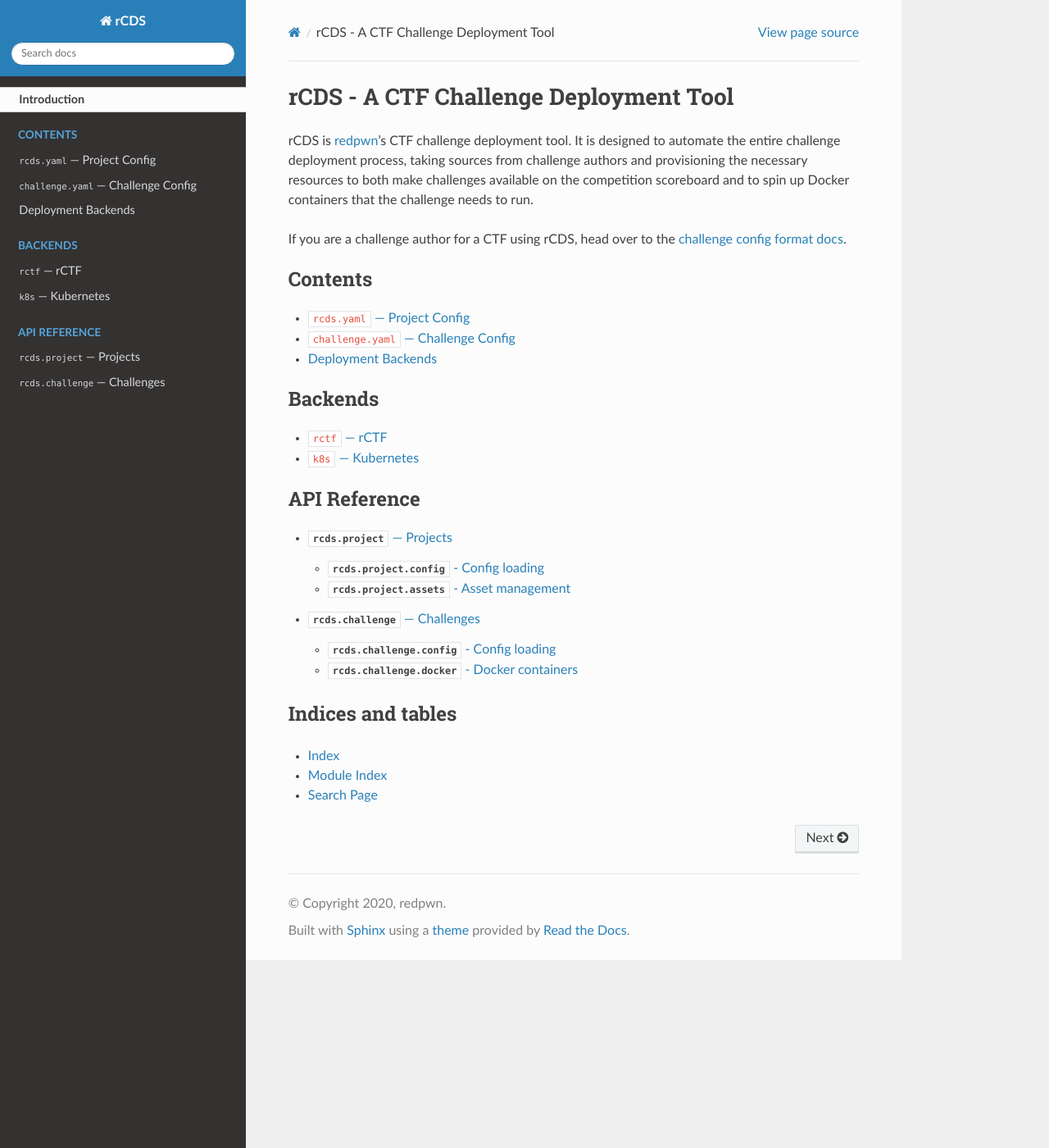
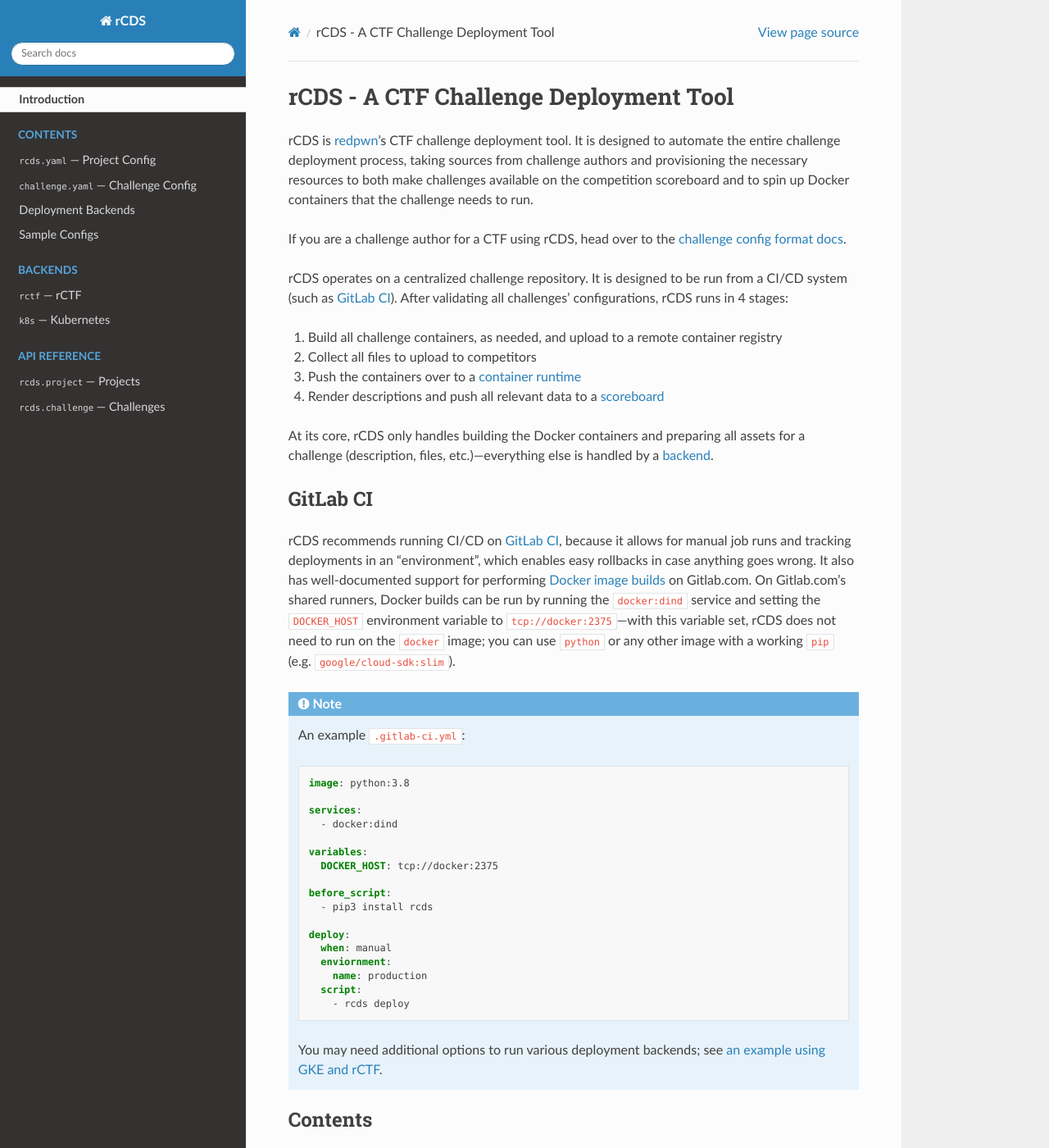
Before and after one commit to redpwn/rcds, a Sphinx documentation site: the page built from docs/index.rst, in a window 1280 px wide and 1400 px high. Shown: the whole window at 82% size. Built offline with Sphinx 7.4.7 and the Read the Docs theme 2.0.0, drawn with Linux system fonts in a browser that asks for light colours.

Commit message:
docs: add more detailed intro + examples
Also include some info on CI setup on index page.

```diff
--- a/docs/backends/index.rst
+++ b/docs/backends/index.rst
@@ -24,6 +24,8 @@
 the docs for the backends you are using to understand challenge options specific
 to that backend.
 
+.. _backends#scoreboard:
+
 Scoreboard Backends
 -------------------
 
@@ -33,6 +35,8 @@
 
 - :doc:`rCTF <rctf/index>`
 
+.. _backends#container-runtime:
+
 Container Runtime Backends
 --------------------------
 
--- a/docs/challenge.rst
+++ b/docs/challenge.rst
@@ -71,6 +71,12 @@
 connect to each other via a DNS lookup of their names; for example, if a
 container ``app`` is defined, another container can connect to any of ``app``'s
 declared ports by looking up the name ``app``.
+
+Whether a container needs to be rebuilt is determined by looking at every file
+in the Docker build context. Thus, it is very important that you include only
+what is necessary in the build context by using a ``.dockerignore`` file; at
+minimum, ``challenge.yaml`` should be excluded to prevent needing to rebuild the
+container when the challenge's description is updated.
 
 ``image`` --- the tag of an existing image to run
 
--- a/docs/index.rst
+++ b/docs/index.rst
@@ -15,7 +15,67 @@
 If you are a challenge author for a CTF using rCDS, head over to the
 :doc:`challenge config format docs <challenge>`.
 
+rCDS operates on a centralized challenge repository. It is designed to be run
+from a CI/CD system (such as `GitLab CI`_). After validating all challenges'
+configurations, rCDS runs in 4 stages:
+
+1.  Build all challenge containers, as needed, and upload to a remote container
+    registry
+2.  Collect all files to upload to competitors
+3.  Push the containers over to a :ref:`container runtime
+    <backends#container-runtime>`
+4.  Render descriptions and push all relevant data to a :ref:`scoreboard
+    <backends#scoreboard>`
+
+At its core, rCDS only handles building the Docker containers and preparing all
+assets for a challenge (description, files, etc.)---everything else is handled
+by a :doc:`backend <backends/index>`.
+
+GitLab CI
+---------
+
+rCDS recommends running CI/CD on `GitLab CI`_, because it allows for manual job
+runs and tracking deployments in an "environment", which enables easy rollbacks
+in case anything goes wrong. It also has well-documented support for performing
+`Docker image builds <https://gitlab.com/gitlab-examples/docker>`_ on
+Gitlab.com. On Gitlab.com's shared runners, Docker builds can be run by running
+the ``docker:dind`` service and setting the ``DOCKER_HOST`` environment variable
+to ``tcp://docker:2375``---with this variable set, rCDS does not need to run on
+the ``docker`` image; you can use ``python`` or any other image with a working
+``pip`` (e.g. ``google/cloud-sdk:slim``).
+
+.. note::
+
+    An example ``.gitlab-ci.yml``:
+
+    .. code-block:: yaml
+
+        image: python:3.8
+
+        services:
+          - docker:dind
+
+        variables:
+          DOCKER_HOST: tcp://docker:2375
+
+        before_script:
+          - pip3 install rcds
+
+        deploy:
+          when: manual
+          enviornment:
+            name: production
+          script:
+            - rcds deploy
+
+    You may need additional options to run various deployment backends; see
+    :ref:`an example using GKE and rCTF <config-samples#gke-rctf-gitlab>`.
+
 .. _redpwn: https://redpwn.net/
+.. _GitLab CI: https://docs.gitlab.com/ee/ci
+
+
+.. TOC Trees--------------------------------------------------------------------
 
 .. toctree::
     :hidden:
```
Also changed, not shown: other parts of docs/index.rst (+1 -0 lines), docs/config-samples.rst (added, +128 -0 lines).
